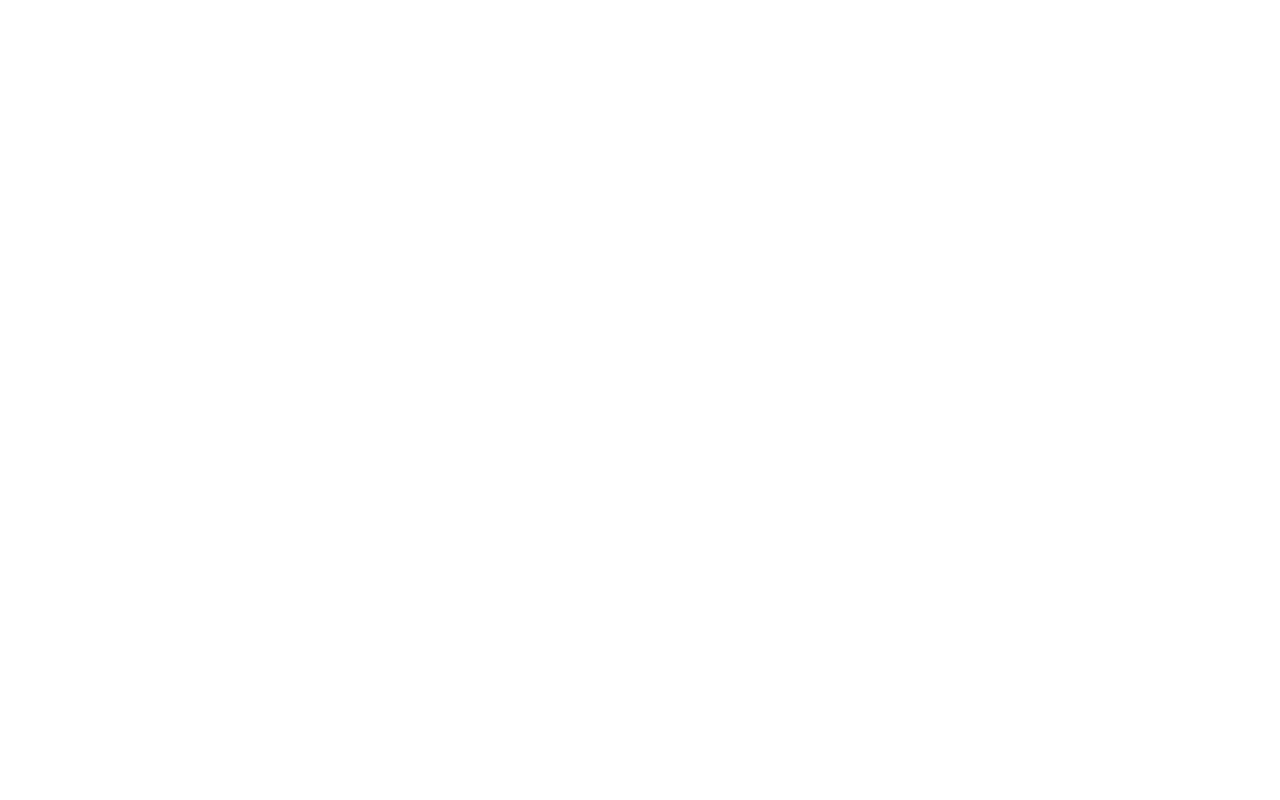
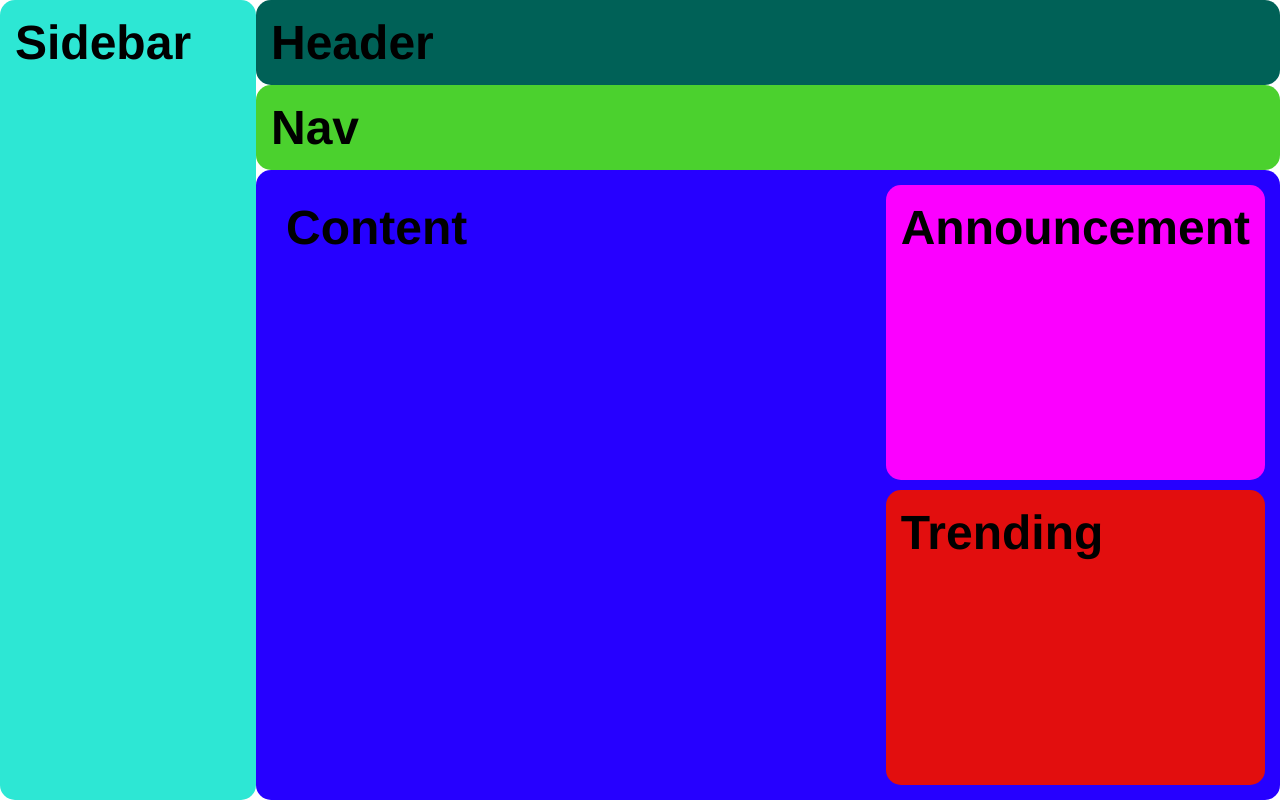
Before and after one commit to Arman-Attar/admin-dashboard, a plain HTML site: page index.html in a window 1280 px wide. Drawn offline with Linux system fonts and the light colour scheme.

Commit message:
created the grid layout for the dashboard

```diff
--- a/index.html
+++ b/index.html
@@ -8,6 +8,25 @@
     <title>Admin Dashboard</title>
 </head>
 <body>
-
+    <div class="container">
+        <div class="header">
+            <h2>Header</h2>
+        </div>
+        <div class="sidebar">
+            <h2>Sidebar</h2>
+        </div>
+        <div class="nav">
+            <h2>Nav</h2>
+        </div>
+        <div class="content">
+            <div class="projects">            <h2>Content</h2></div>
+            <div class="announcement">
+                <h2>Announcement</h2>
+            </div>
+            <div class="trending">
+                <h2>Trending</h2>
+            </div>
+        </div>
+    </div>
 </body>
 </html>
--- a/style.css
+++ b/style.css
@@ -0,0 +1,53 @@
+* {
+    margin: 0;
+    padding: 0;
+}
+
+
+.container {
+    display: grid;
+    grid-template-columns: 1fr 4fr;
+    grid-template-rows: auto auto 5fr;
+    height: 100vh;
+}
+
+.header {
+    grid-column: 2/4;
+    background-color: #006157;
+}
+
+.sidebar {
+    grid-row: 1/4;
+    background-color: #2de7d4;
+}
+
+.nav {
+    background-color: #4bd12e;
+}
+
+.content {
+    background-color: #2600ff;
+    grid-row: 3/5;
+    display: grid;
+    grid-template-columns: 4fr 1fr;
+    gap: 10px;
+}
+
+.announcement {
+    background-color: #fb00ff;
+    grid-column: 2/3;
+}
+
+.trending {
+    background-color: #e20e0e;
+    grid-column: 2/3;
+}
+
+.container div {
+    padding: 15px;
+    font-size: 32px;
+    font-family: Helvetica;
+    font-weight: bold;
+    color: rgb(0, 0, 0);
+    border-radius: 15px;
+  }
```
